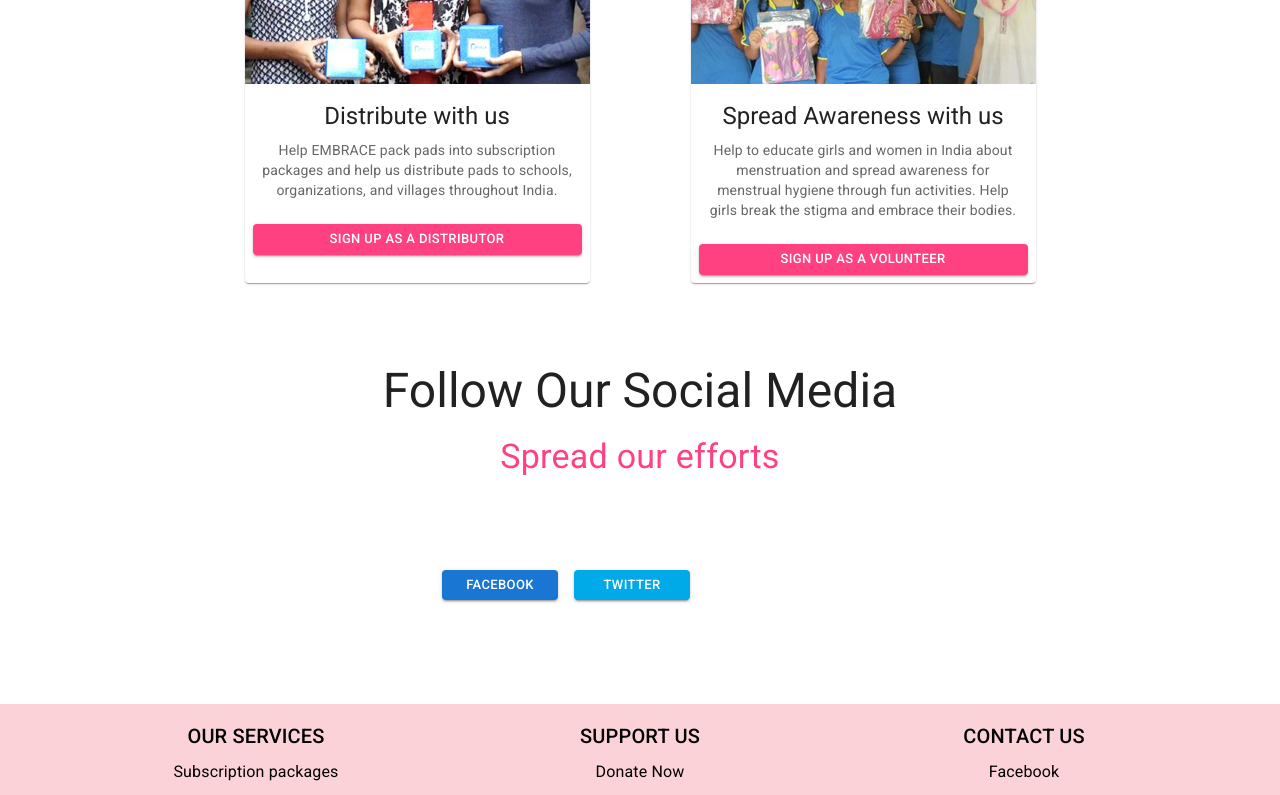
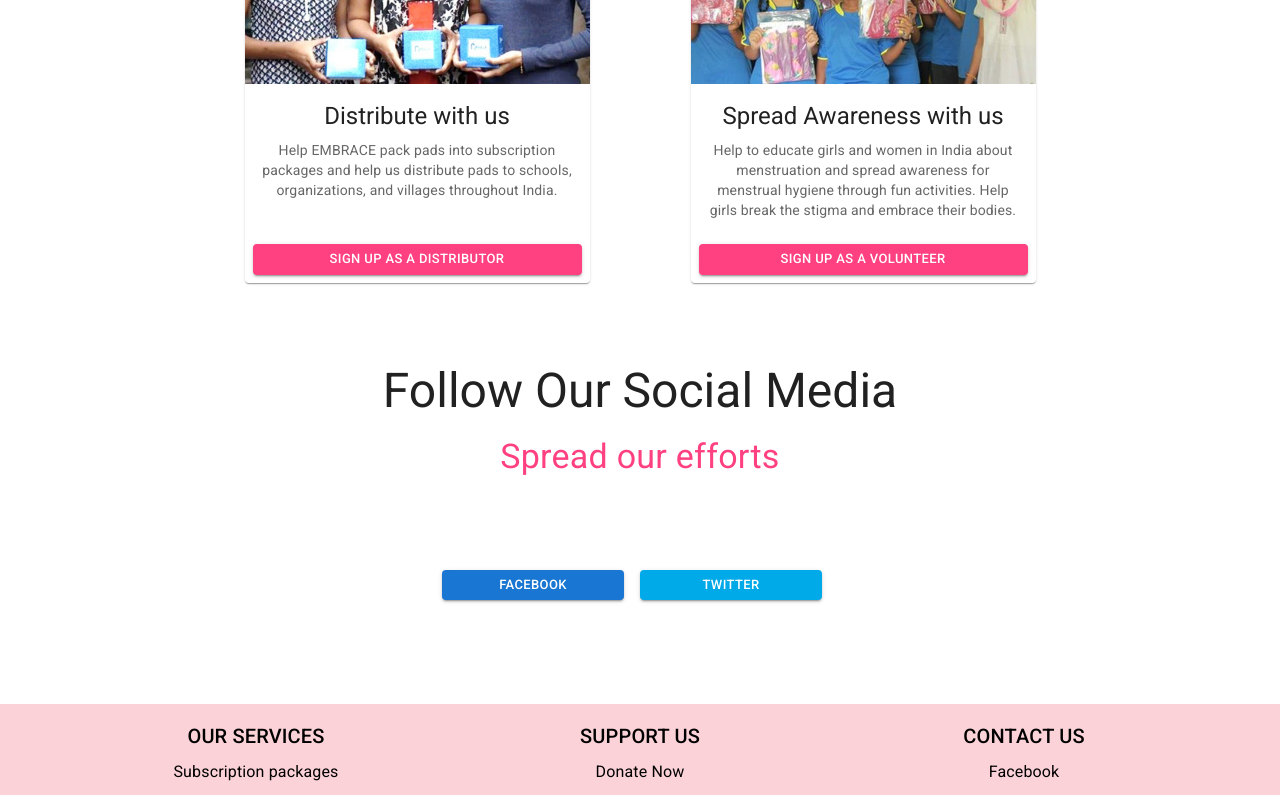
Before and after one commit to BioxMech/embrace, a React (Create React App) app: page /support in a window 1280 px wide. Shown: the part 465-1260 px from the top of the page. Built offline with nearby package versions, Linux system fonts and the light colour scheme; no server answers.

Commit message:
minor changes

```diff
--- a/src/page/support/support.page.jsx
+++ b/src/page/support/support.page.jsx
@@ -44,7 +44,7 @@ function Support() {
                 </Typography>
               </CardContent>
               <CardActions>
-                <Button size="small" fullWidth variant="contained" style={{ backgroundColor: "#ff4081" }}>Sign Up as a Distributor</Button>
+                <Button size="small" fullWidth variant="contained" style={{ backgroundColor: "#ff4081", marginTop: "20px" }}>Sign Up as a Distributor</Button>
               </CardActions>
             </Card>
           </Grid>
@@ -58,7 +58,7 @@ function Support() {
                 alt="Education"
               />
               <CardContent>
-                <Typography gutterBottom variant="h5" component="div" align="center">
+                <Typography gutterBottom variant="h5" component="div" align="center" >
                   Spread Awareness with us
                 </Typography>
                 <Typography variant="body2" color="text.secondary" align="center">
@@ -67,7 +67,7 @@ function Support() {
                 </Typography>
               </CardContent>
               <CardActions>
-                <Button size="small" fullWidth variant="contained" style={{ backgroundColor: "#ff4081" }}>Sign Up as a Volunteer</Button>
+                <Button size="small" fullWidth variant="contained" style={{ backgroundColor: "#ff4081"}}>Sign Up as a Volunteer</Button>
               </CardActions>
             </Card>
           </Grid>
@@ -89,18 +89,18 @@ function Support() {
           </Container>
           </Box>
 
-      <Box>
+
       <Container maxWidth="xs">
-        <Grid container style={{ textAlign: 'center' }}>
-          <Grid item xs={4} pr={2}>
+        <Grid container style={{ textAlign: 'center', margin: 'auto' }}>
+          <Grid item xs={6} pr={2}>
           <Button size="small" fullWidth variant="contained" component="a" href="www.facebook.com">Facebook</Button>
           </Grid>
-          <Grid item xs={4} pr={2}>
+          <Grid item xs={6} pr={2}>
           <Button size="small" fullWidth variant="contained" style={{ backgroundColor: "#00A9E8" }} component="a" href="www.twitter.com">Twitter</Button>
           </Grid>
         </Grid>
       </Container>
-      </Box>
+
           {/* <Grid item xs={12} md={6} style={{ display:'flex', justifyContent:'center' }}>
             <Card sx={{ maxWidth: 345 }}>
               <CardMedia
```
